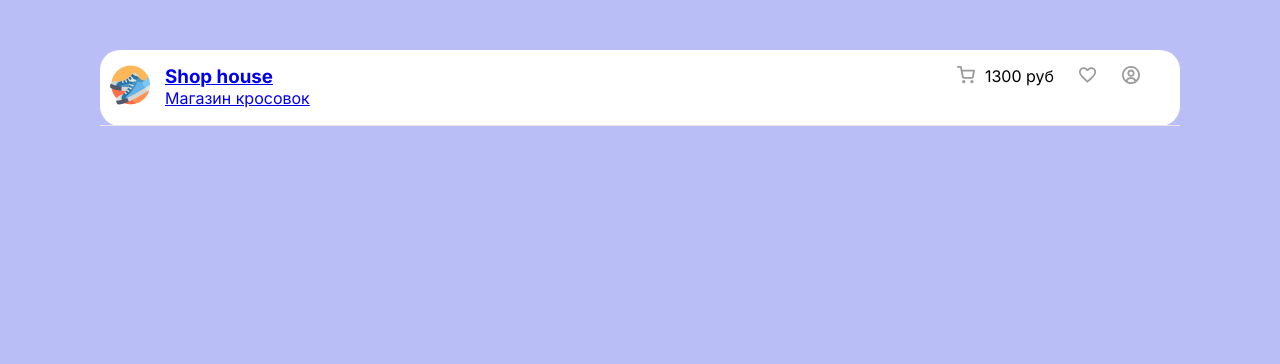
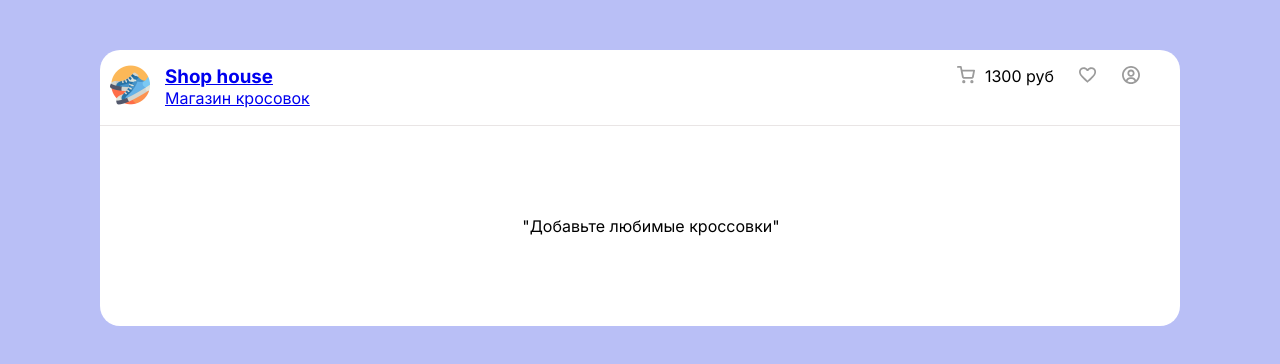
Before and after one commit to AlexTim599/shop-shoes, a React (Create React App) app: page /favorits in a window 1280 px wide. Shown: the top 364 px of the page. Built offline with nearby package versions, Linux system fonts and the light colour scheme.

Commit message:
add remove cards

```diff
--- a/src/App.js
+++ b/src/App.js
@@ -1,29 +1,38 @@
 // import axios from "axios";
 import React from "react";
-import { Outlet } from "react-router-dom";
 import "./App.css";
 import Aside from "./Components/Aside";
 import Body from "./Components/Body";
 import CardContainer from "./Components/Card/contaner";
 import FavoritsContainer from "./Components/Favorits/container";
-import Header from "./Components/Header";
-import { Route, Routes } from "react-router-dom";
+import {Route, Routes} from "react-router-dom";
 import Layout from "./Pages";
-
 
 function App() {
   return (
     <>
       <div className="wrapper">
         <Routes>
-          <Route path="/" element={<Layout />} >
-            <Route index element={<div className="body_shop_wrapper">
-              <Body />
-              <div className="shoes">
-                <CardContainer />
-              </div>
-            </div>}></Route>
-            <Route path="favorits" element={<FavoritsContainer />}></Route>
+          <Route path="/" element={<Layout />}>
+            <Route
+              index
+              element={
+                <div className="body_shop_wrapper">
+                  <Body />
+                  <div className="shoes">
+                    <CardContainer />
+                  </div>
+                </div>
+              }
+            ></Route>
+            <Route
+              path="favorits"
+              element={
+                <div className="favorits_container">
+                  <FavoritsContainer />
+                </div>
+              }
+            ></Route>
           </Route>
         </Routes>
         <Aside />
--- a/src/Components/Favorits/container.jsx
+++ b/src/Components/Favorits/container.jsx
@@ -1,17 +1,29 @@
 import React from "react";
-import { useSelector } from "react-redux";
+import {useDispatch, useSelector} from "react-redux";
 import Faforits from ".";
+import {removeFavoritsShoes} from "../../features/shoes/shoesSlice";
 
 const FavoritsContainer = () => {
   const shoes = useSelector((state) => state.arrShoes);
-  const favoritsIsOpen = useSelector((state) => state.arrShoes.favoritsIsOpen);
+  const favorits = useSelector((state) => state.arrShoes.favorits);
+  const dispatch = useDispatch();
 
-
-  return favoritsIsOpen
-    ? shoes.favorits.map((shoes) => (
-      <Faforits title={shoes.title} price={shoes.price} image={shoes.image} />
+  return favorits.length ? (
+    shoes.favorits.map((shoes) => (
+      <Faforits
+        title={shoes.title}
+        price={shoes.price}
+        image={shoes.image}
+        id={shoes.id}
+        key={shoes.id}
+        favoritsRemove={(obj) => dispatch(removeFavoritsShoes(shoes.id))}
+      />
     ))
-    : null;
+  ) : (
+    <div className="favorits_isEmty">
+      <span>"Добавьте любимые кроссовки" </span>
+    </div>
+  );
 };
 
 export default FavoritsContainer;
--- a/src/Components/Favorits/favorits.css
+++ b/src/Components/Favorits/favorits.css
@@ -48,3 +48,11 @@
   flex-direction: column;
   margin-top: 10px;
 }
+
+.favorits_isEmty {
+  width: 100%;
+  height: 200px;
+  display: flex;
+  align-items: center;
+  justify-content: center;
+}
--- a/src/Components/Favorits/index.jsx
+++ b/src/Components/Favorits/index.jsx
@@ -1,9 +1,13 @@
 import "./favorits.css";
 
-const Favorirs = ({title, price, image}) => {
+const Favorirs = ({title, price, image, id, favoritsRemove}) => {
+  const removeFavoritsShoes = () => {
+    favoritsRemove({id});
+  };
+
   return (
     <div className="favorits_card">
-      <div className="favorits_card_unliked">
+      <div className="favorits_card_unliked" onClick={removeFavoritsShoes}>
         <img src="/img/liked.svg" alt="unliked"></img>
       </div>
       <div className="favorits_card_img__wrapper">
--- a/src/features/shoes/shoesSlice.js
+++ b/src/features/shoes/shoesSlice.js
@@ -1,4 +1,4 @@
-import { createSlice } from "@reduxjs/toolkit";
+import {createSlice} from "@reduxjs/toolkit";
 
 const initialState = {
   shoes: [
@@ -14,15 +14,15 @@ const initialState = {
       price: 2341,
       image: "./img/shoes/2.jpg",
     },
-    { id: 3, title: "Кроссовки  Dawn", price: 6543, image: "./img/shoes/4.jpg" },
-    { id: 4, title: "Кроссовки Nike", price: 3434, image: "./img/shoes/5.jpg" },
+    {id: 3, title: "Кроссовки  Dawn", price: 6543, image: "./img/shoes/4.jpg"},
+    {id: 4, title: "Кроссовки Nike", price: 3434, image: "./img/shoes/5.jpg"},
     {
       id: 5,
       title: "Кроссовки Nike Air",
       price: 77777,
       image: "./img/shoes/6.jpg",
     },
-    { id: 6, title: "Кроссовки Adidas", price: 6666, image: "./img/shoes/7.jpg" },
+    {id: 6, title: "Кроссовки Adidas", price: 6666, image: "./img/shoes/7.jpg"},
     {
       id: 7,
       title: "Кроссовки Air Max Dawn",
@@ -45,7 +45,6 @@ const shoesSlice = createSlice({
   initialState,
 
   reducers: {
-
     setShoes: (state, action) => {
       return {
         ...state,
@@ -101,6 +100,12 @@ const shoesSlice = createSlice({
         favoritsIsOpen: true,
       };
     },
+    removeFavoritsShoes: (state, action) => {
+      return {
+        ...state,
+        favorits: [...state.favorits.filter((i) => i.id !== action.payload)],
+      };
+    },
   },
 });
 
@@ -113,5 +118,6 @@ export const {
   searhSoes,
   addFavorits,
   openFavorits,
+  removeFavoritsShoes,
 } = shoesSlice.actions;
 export default shoesSlice.reducer;
--- a/src/index.css
+++ b/src/index.css
@@ -11,3 +11,11 @@ code {
   font-family: source-code-pro, Menlo, Monaco, Consolas, "Courier New",
     monospace;
 }
+
+.favorits_container {
+  display: flex;
+  flex-wrap: wrap;
+  margin-left: 16px;
+  column-gap: 10px;
+  width: 100%;
+}
```
